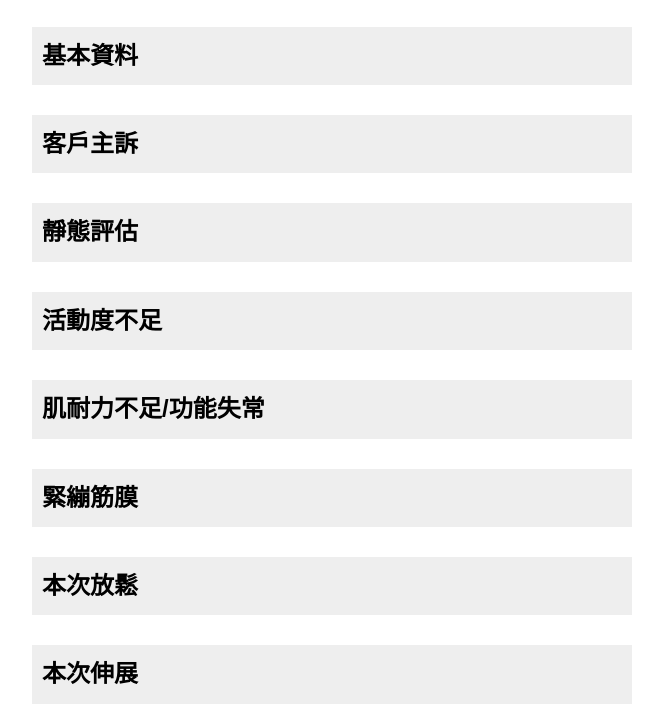
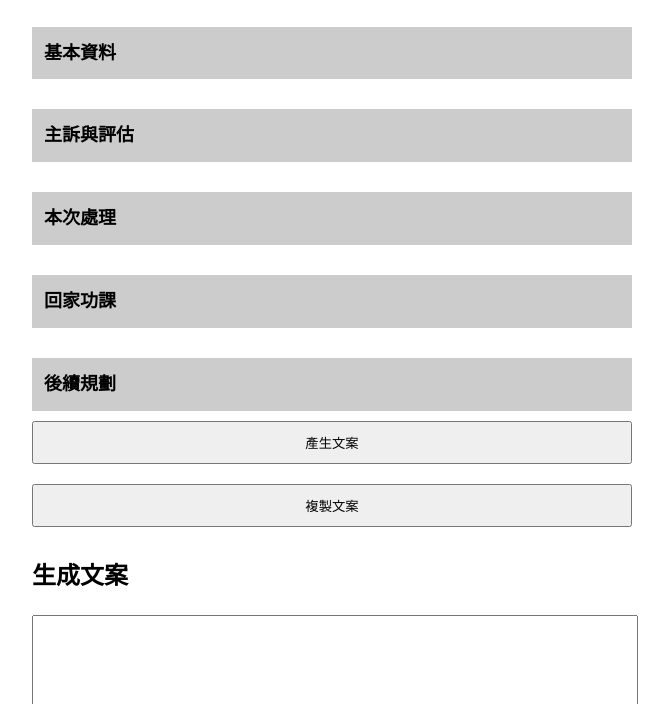
Before and after one commit to YGK-beg/jollyhealth-pt-summaryhelper, a plain HTML site: page index.html in a window 1280 px wide. Shown: the part 96-800 px from the top of the page, without its empty margins (308-977 px from the left). Drawn offline with Linux system fonts and the light colour scheme.

Commit message:
Update index.html

```diff
--- a/index.html
+++ b/index.html
@@ -3,11 +3,12 @@
 <head>
 <meta charset="UTF-8">
 <meta name="viewport" content="width=device-width, initial-scale=1">
-<title>揪你健康 服務紀錄產生器</title>
+<title>揪你健康 服務紀錄產生器（區塊化版本）</title>
 <style>
 body { font-family: Arial, sans-serif; padding: 20px; line-height: 1.6; max-width: 600px; margin: auto; }
-h2 { margin-top: 30px; cursor: pointer; background: #eee; padding: 10px; }
-.section { margin-bottom: 30px; display: none; }
+.block-title { margin-top: 30px; cursor: pointer; background: #ccc; padding: 12px; font-size: 18px; font-weight: bold; }
+h3 { margin-top: 20px; cursor: pointer; background: #eee; padding: 10px; font-size: 16px; }
+.section, .block-section { display: none; margin-bottom: 20px; }
 .item { margin-bottom: 12px; display: flex; align-items: center; flex-wrap: wrap; }
 .item label { flex: 1 1 120px; }
 .item input[type="text"], .item input[type="date"], .item select { flex: 2 1 200px; margin-left: 5px; }
@@ -28,38 +29,81 @@ button { margin: 10px 0; padding: 10px 20px; width: 100%; }
 <textarea id="output"></textarea>
 
 <script>
-const sections = [
-    ["基本資料", ["客戶名稱", "物理治療師名稱", "服務日期", "是否為第一次服務"]],
+const blocks = [
+  {
+    title: "基本資料",
+    sections: [
+      ["基本資料", ["客戶名稱", "物理治療師名稱", "服務日期", "是否為第一次服務"]]
+    ]
+  },
+  {
+    title: "主訴與評估",
+    sections: [
       ["客戶主訴", ["頸部", "背部", "腰部", "腹部", "肩膀", "手肘", "手腕", "髖", "膝", "踝", "其他"]],
       ["靜態評估", ["脖子前傾", "高低肩", "駝背", "腰椎前凸", "脊柱側彎", "骨盆前傾", "骨盆後傾", "長短腳", "膝內翻", "膝外翻", "足內翻", "足外翻", "扁平足", "高弓足", "其他"]],
       ["活動度不足", ["頸部", "背部", "腰部", "腹部", "肩膀", "手肘", "手腕", "髖", "膝", "踝", "其他"]],
       ["肌耐力不足/功能失常", ["頸部", "背部", "腰部", "腹部", "肩膀", "手肘", "手腕", "髖", "膝", "踝", "其他"]],
-    ["緊繃筋膜", ["頸部", "背部", "腰部", "腹部", "肩膀", "手肘", "手腕", "髖", "膝", "踝", "其他"]],
+      ["緊繃筋膜", ["頸部", "背部", "腰部", "腹部", "肩膀", "手肘", "手腕", "髖", "膝", "踝", "其他"]]
+    ]
+  },
+  {
+    title: "本次處理",
+    sections: [
       ["本次放鬆", ["肩頸筋膜", "胸腰筋膜", "手臂筋膜", "腹部筋膜", "大腿前側", "大腿後側", "大腿內側", "大腿外側", "小腿前側", "小腿後側", "臀部筋膜", "膝關節", "足底", "其他"]],
       ["本次伸展", ["肩頸筋膜", "胸腰筋膜", "手臂筋膜", "腹部筋膜", "大腿前側", "大腿後側", "大腿內側", "大腿外側", "小腿前側", "小腿後側", "臀部筋膜", "膝關節", "足底", "其他"]],
       ["本次訓練", ["頸深肌群", "腹部核心", "骨盆底肌", "深臀肌群", "大腿前側", "大腿後側", "小腿前側", "小腿後側", "其他"]],
-    ["其他處理", ["內臟筋膜鬆動", "神經鬆動", "其他"]],
+      ["其他處理", ["內臟筋膜鬆動", "神經鬆動", "其他"]]
+    ]
+  },
+  {
+    title: "回家功課",
+    sections: [
       ["回家功課-瑜珈伸展", ["肩頸筋膜", "胸腰筋膜", "手臂筋膜", "腹部筋膜", "大腿前側", "大腿後側", "大腿內側", "大腿外側", "小腿前側", "小腿後側", "臀部筋膜", "膝關節", "足底", "其他"]],
       ["回家功課-訓練", ["頸深肌群", "腹部核心", "骨盆底肌", "深臀肌群", "大腿前側", "大腿後側", "小腿前側", "小腿後側", "其他"]],
-    ["回家功課-其他", ["姿態矯正", "神經動態伸展", "呼吸訓練", "平衡訓練", "其他"]],
+      ["回家功課-其他", ["姿態矯正", "神經動態伸展", "呼吸訓練", "平衡訓練", "其他"]]
+    ]
+  },
+  {
+    title: "後續規劃",
+    sections: [
       ["建議處理時間", ["一週內", "兩週內", "一個月內", "其他"]],
       ["其他建議", ["鞋墊建議", "轉介醫師", "其他"]]
+    ]
+  }
 ];
 
-const form = document.getElementById('form');
-sections.forEach(([title, items]) => {
-    const h2 = document.createElement('h2');
-    h2.textContent = title;
-    h2.onclick = () => section.style.display = section.style.display === 'none' ? 'block' : 'none';
-    form.appendChild(h2);
-    const section = document.createElement('div');
-    section.className = 'section';
+const form = document.getElementById("form");
+
+blocks.forEach(block => {
+  const blockTitle = document.createElement("div");
+  blockTitle.className = "block-title";
+  blockTitle.textContent = block.title;
+  form.appendChild(blockTitle);
+
+  const blockSection = document.createElement("div");
+  blockSection.className = "block-section";
+  form.appendChild(blockSection);
+
+  blockTitle.onclick = () => {
+    blockSection.style.display = blockSection.style.display === "none" ? "block" : "none";
+  };
+
+  block.sections.forEach(([sectionTitle, items]) => {
+    const h3 = document.createElement("h3");
+    h3.textContent = sectionTitle;
+    const sectionDiv = document.createElement("div");
+    sectionDiv.className = "section";
+    h3.onclick = () => {
+      sectionDiv.style.display = sectionDiv.style.display === "none" ? "block" : "none";
+    };
+    blockSection.appendChild(h3);
+    blockSection.appendChild(sectionDiv);
 
     items.forEach(item => {
-        const div = document.createElement('div');
-        div.className = 'item';
+      const div = document.createElement("div");
+      div.className = "item";
 
-        if (title === "基本資料") {
+      if (block.title === "基本資料") {
         if (item === "服務日期") {
           div.innerHTML = `<label>${item}</label><input type="date">`;
         } else if (item === "是否為第一次服務") {
@@ -74,10 +118,9 @@ sections.forEach(([title, items]) => {
         });
       }
 
-        section.appendChild(div);
+      sectionDiv.appendChild(div);
     });
-
-    form.appendChild(section);
+  });
 });
 
 function getSectionText(title) {
```
Lines whose indentation alone changed are shown as unchanged.
